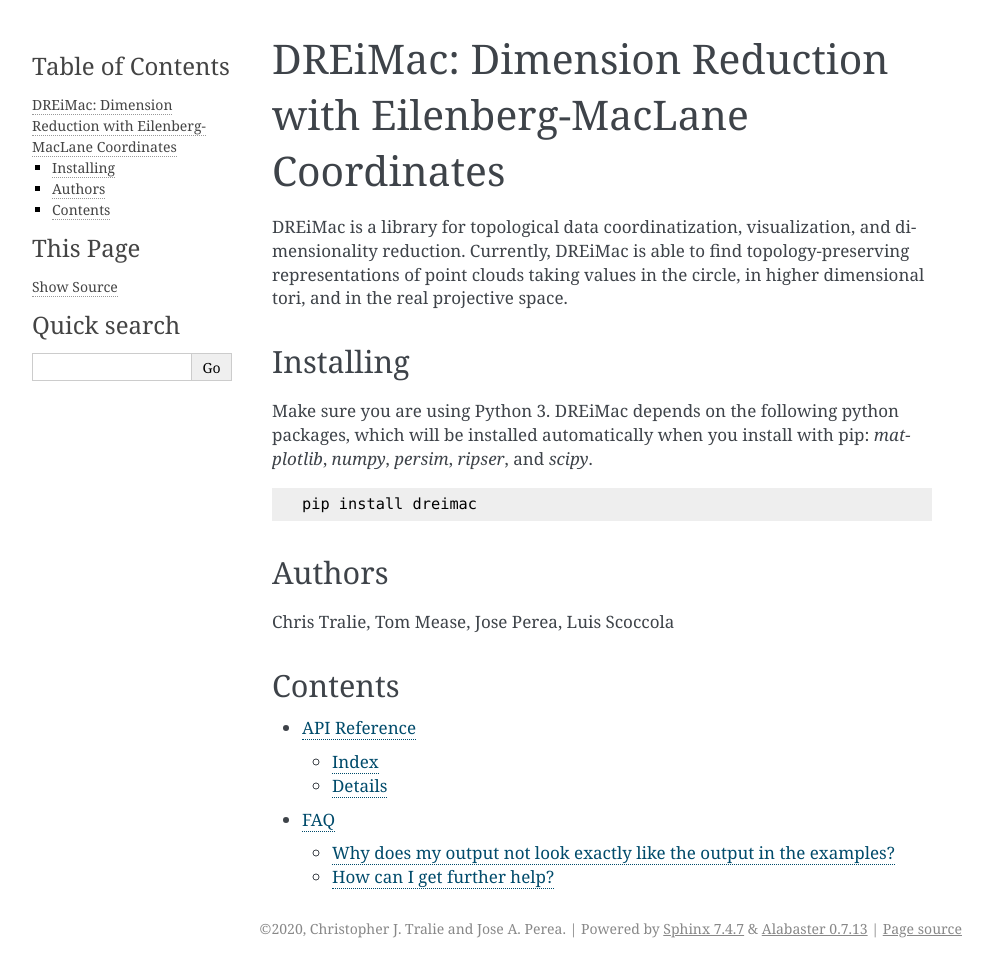
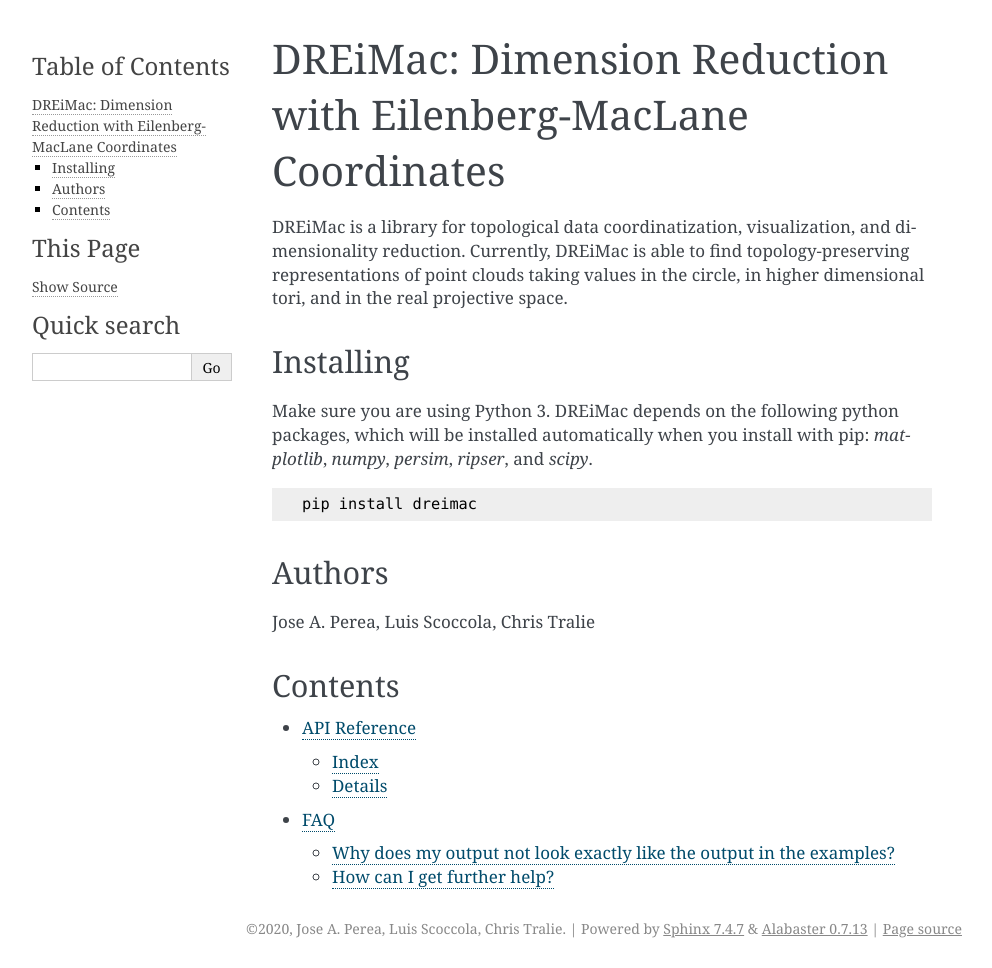
Before and after one commit to scikit-tda/DREiMac, a Sphinx documentation site: the page built from docs/index.rst, in a window 1280 px wide. Shown: the whole page, without its empty margins (148-1140 px from the left). Built offline with Sphinx 7.4.7, drawn with Linux system fonts in a browser that asks for light colours; pages that are not in the unit, such as notebooks, are missing from menus.

Commit message:
update authors

```diff
--- a/docs/conf.py
+++ b/docs/conf.py
@@ -7,8 +7,8 @@
 # https://www.sphinx-doc.org/en/master/usage/configuration.html#project-information
 
 project = "DREiMac"
-copyright = "2020, Christopher J. Tralie and Jose A. Perea"
-author = "Chris Tralie, Tom Mease, Jose A. Perea, Luis Scoccola"
+copyright = "2020, Jose A. Perea, Luis Scoccola, Chris Tralie"
+author = "Jose A. Perea, Luis Scoccola, Chris Tralie"
 
 # -- General configuration ---------------------------------------------------
 # https://www.sphinx-doc.org/en/master/usage/configuration.html#general-configuration
--- a/docs/index.rst
+++ b/docs/index.rst
@@ -24,7 +24,7 @@
 Authors
 -------
 
-Chris Tralie, Tom Mease, Jose Perea, Luis Scoccola
+Jose A. Perea, Luis Scoccola, Chris Tralie
 
 
 Contents
--- a/setup.py
+++ b/setup.py
@@ -23,10 +23,10 @@
 setup(
     name="dreimac",
     version=verstr,
-    description="Dimension reduction with Eilenberg-MacClane coordinates",
+    description="DREiMac: Dimension reduction with Eilenberg-MacLane coordinates",
     long_description=long_description,
     long_description_content_type="text/markdown",
-    author="Chris Tralie, Jose Perea, Luis Scoccola",
+    author="Jose A. Perea, Luis Scoccola, Chris Tralie",
     author_email="ctralie@alumni.princeton.edu",
     license='Apache2',
     packages=['dreimac'],
@@ -53,7 +53,6 @@
         'Intended Audience :: Healthcare Industry',
         'Topic :: Scientific/Engineering :: Information Analysis',
         'Topic :: Scientific/Engineering :: Mathematics',
-        'License :: OSI Approved :: MIT License',
         'Programming Language :: Python :: 3.6',
         'Programming Language :: Python :: 3.7',
         'Programming Language :: Python :: 3.8',
```
Also changed, not shown: README.md (+5 -1 lines), 1 other file.
